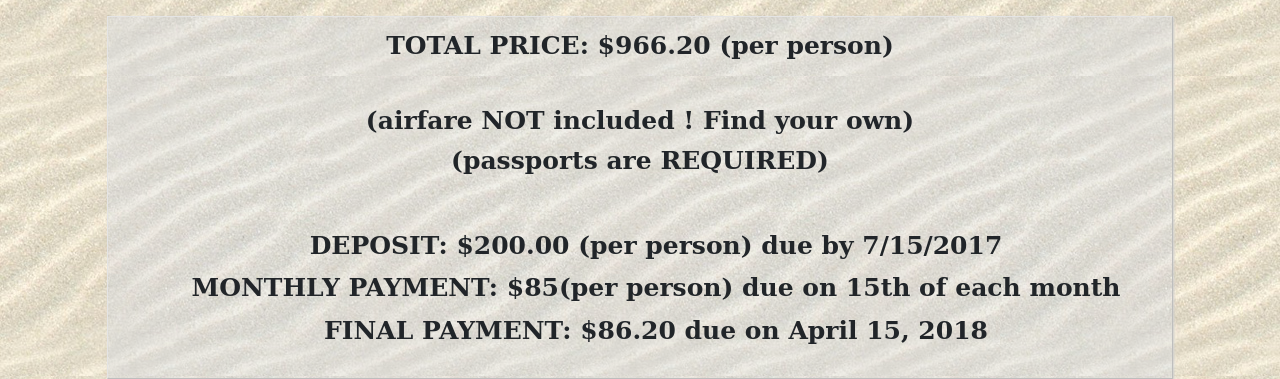
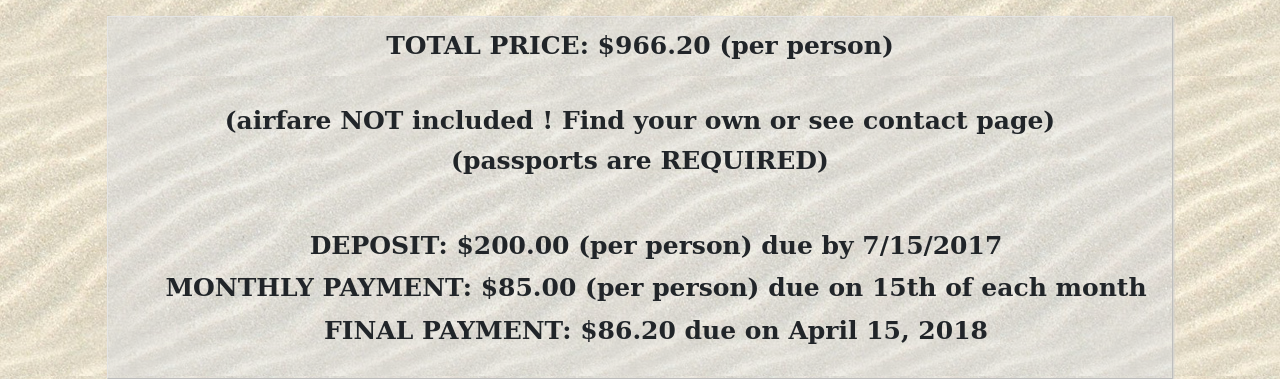
Before and after one commit to 4Chazz/trip, a Rails app: page /price in a window 1280 px wide. Shown: the part 524-903 px from the top of the page. Run offline with Rails 7, Linux system fonts and the light colour scheme; style sheets or scripts are compiled from the project's sources; some libraries are stand-ins or nearby versions.

Commit message:
Adjusted pics layout

```diff
--- a/app/assets/stylesheets/master.scss
+++ b/app/assets/stylesheets/master.scss
@@ -85,7 +85,7 @@ li {
 }
 
 .photo {
-  display: table-cell;
+  # display: table-cell;
   margin: 0 auto;
   max-height: 400px;
   max-width: 500px;
--- a/app/views/static_pages/price.html.erb
+++ b/app/views/static_pages/price.html.erb
@@ -15,13 +15,13 @@
   <br />
   <br />
   <body>
-    <b>(airfare NOT included ! Find your own)</b>
+    <b>(airfare NOT included ! Find your own or see contact page)</b>
     <b><li>(passports are REQUIRED)</b>
     <br />
     <br />
     <ul>
       <li> DEPOSIT: $200.00 (per person) due by 7/15/2017
-      <li> MONTHLY PAYMENT: $85(per person) due on 15th of each month
+      <li> MONTHLY PAYMENT: $85.00 (per person) due on 15th of each month
       <li> FINAL PAYMENT: $86.20 due on April 15, 2018
     </ul>
     </div>
--- a/app/views/static_pages/resort.html.erb
+++ b/app/views/static_pages/resort.html.erb
@@ -2,7 +2,7 @@
   <div class="glow text-center">
     <b><h1>Sandals Ochi Beach Resort</h1></b>
   </div>
-  <div class="col-10 offset-1">
+  <div class="center">
     <%= image_tag("resort.jpg", class: 'img-fluid, photo') %>
     <%= image_tag("resort2.jpg", class: 'img-fluid, photo') %>
     <%= image_tag("resort3.jpg", class: 'img-fluid, photo') %>
```
